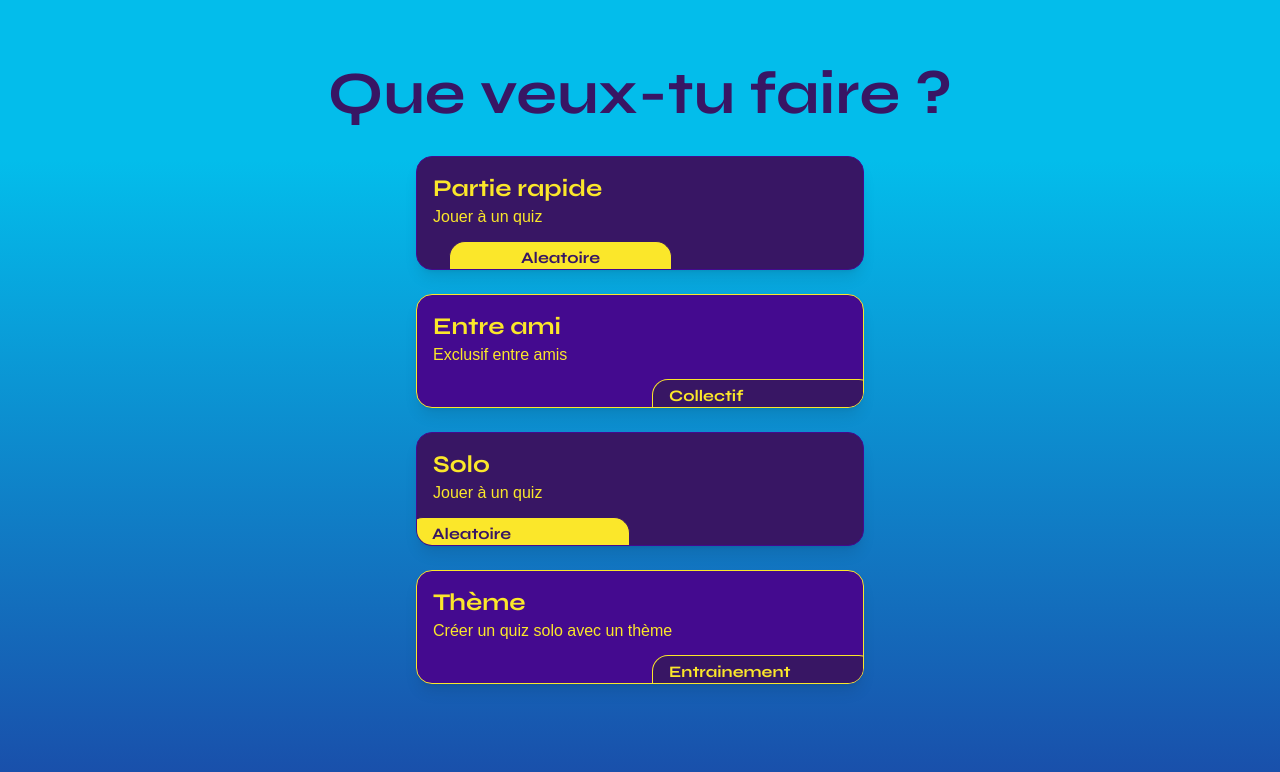
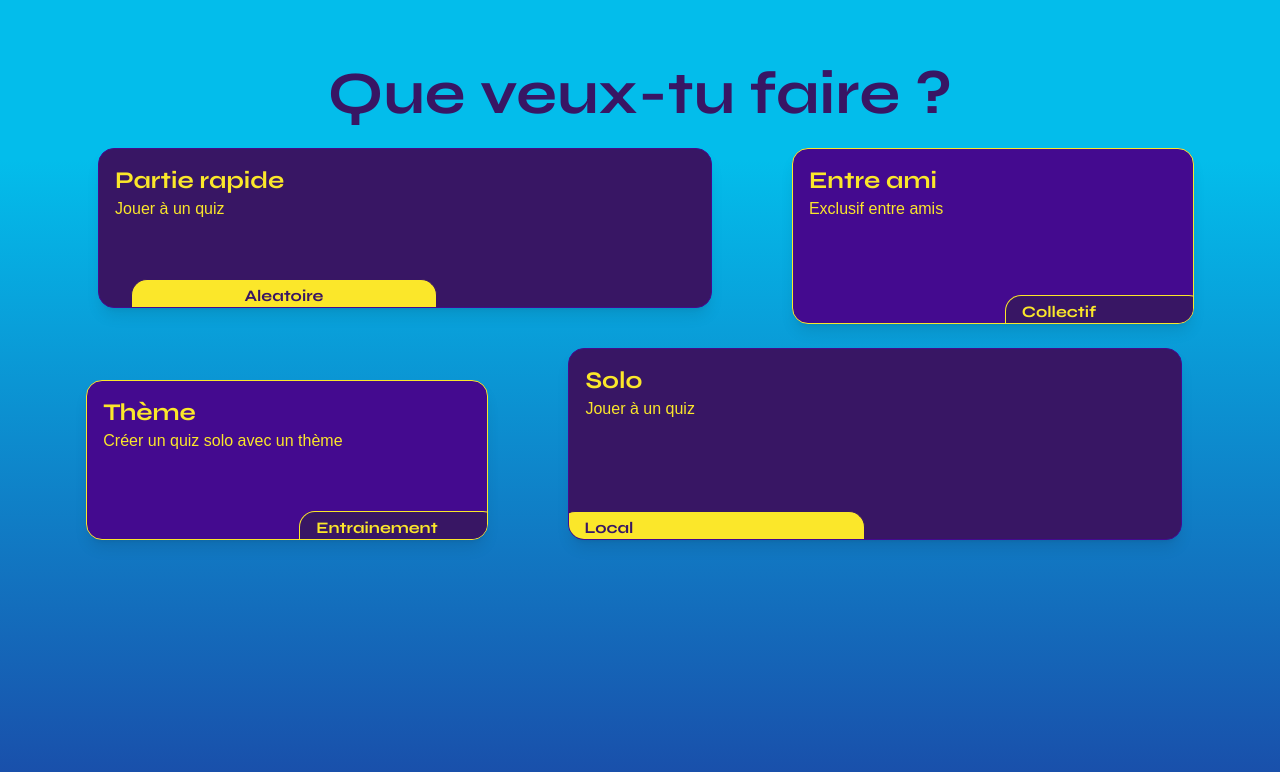
Before and after one commit to MaximeOriot/s-quizz-it-front, a React (Vite) app: page /play in a window 1280 px wide. Shown: the top 772 px of the page. Built offline with nearby package versions, Linux system fonts and the light colour scheme; a web font is replaced by a local one.

Commit message:
feat: ajouter le composant Bento pour remplacer GameCard dans la page Play et ajouter une nouvelle propriété height

```diff
--- /dev/null
+++ b/src/components/ui/Bento.tsx
@@ -0,0 +1,108 @@
+import React from 'react';
+import GameCard from './GameCard';
+
+interface BentoItemProps {
+  title: string;
+  description: string;
+  tag?: string;
+  tagPosition?: 'left' | 'center' | 'right' | 'none';
+  variant: 'primary' | 'secondary';
+  padding?: 'none' | 'sm' | 'md' | 'lg';
+  height?: string;
+  onClick?: () => void;
+  hover?: boolean;
+  colSpan?: number;
+  order?: number;
+  mobileOrder?: number;
+  alignment?: 'start' | 'center' | 'end';
+  mobileAlignment?: 'start' | 'center' | 'end';
+}
+
+interface BentoProps {
+  items: BentoItemProps[];
+  className?: string;
+  gap?: 'sm' | 'md' | 'lg';
+}
+
+const Bento: React.FC<BentoProps> = ({
+  items,
+  className = '',
+  gap = 'md',
+}) => {
+  const gapClasses = {
+    sm: 'gap-4',
+    md: 'gap-6',
+    lg: 'gap-8',
+  };
+
+  const getColSpanClass = (colSpan: number) => {
+    const colSpanMap: { [key: number]: string } = {
+      1: 'md:col-span-1',
+      2: 'md:col-span-2',
+      3: 'md:col-span-3',
+      4: 'md:col-span-4',
+      5: 'md:col-span-5',
+    };
+    return colSpanMap[colSpan] || 'md:col-span-1';
+  };
+
+  const getMobileOrderClass = (order: number) => {
+    const orderMap: { [key: number]: string } = {
+      1: 'order-1',
+      2: 'order-2',
+      3: 'order-3',
+      4: 'order-4',
+      5: 'order-5',
+    };
+    return orderMap[order] || 'order-1';
+  };
+
+  const getDesktopOrderClass = (order: number) => {
+    const orderMap: { [key: number]: string } = {
+      1: 'md:order-1',
+      2: 'md:order-2',
+      3: 'md:order-3',
+      4: 'md:order-4',
+      5: 'md:order-5',
+    };
+    return orderMap[order] || 'md:order-1';
+  };
+
+  const alignmentClasses = {
+    start: 'self-start',
+    center: 'self-center',
+    end: 'self-end',
+  };
+
+  return (
+    <div className={`w-full max-w-6xl flex flex-col md:grid md:grid-cols-5 md:justify-items-center ${gapClasses[gap]} ${className}`}>
+      {items.map((item, index) => {
+        const mobileOrder = item.mobileOrder || item.order || index + 1;
+        const desktopOrder = item.order || index + 1;
+        const mobileAlignment = item.mobileAlignment || item.alignment || 'start';
+        const desktopAlignment = item.alignment || 'start';
+
+        return (
+          <div
+            key={index}
+            className={`w-[90%] ${getColSpanClass(item.colSpan || 1)} ${getMobileOrderClass(mobileOrder)} ${getDesktopOrderClass(desktopOrder)} ${alignmentClasses[mobileAlignment]} md:${alignmentClasses[desktopAlignment]}`}
+          >
+            <GameCard
+              title={item.title}
+              description={item.description}
+              tag={item.tag}
+              tagPosition={item.tagPosition}
+              variant={item.variant}
+              padding={item.padding}
+              height={item.height}
+              onClick={item.onClick}
+              hover={item.hover}
+            />
+          </div>
+        );
+      })}
+    </div>
+  );
+};
+
+export default Bento;
--- a/src/components/ui/GameCard.tsx
+++ b/src/components/ui/GameCard.tsx
@@ -7,6 +7,7 @@ interface GameCardProps {
   tagPosition?: 'left' | 'center' | 'right' | 'none';
   variant: 'primary' | 'secondary';
   padding?: 'none' | 'sm' | 'md' | 'lg';
+  height?: string;
   className?: string;
   onClick?: () => void;
   hover?: boolean;
@@ -19,6 +20,7 @@ const GameCard: React.FC<GameCardProps> = ({
   tagPosition = 'center',
   variant,
   padding = 'md',
+  height,
   className = '',
   onClick,
   hover = false,
@@ -37,6 +39,13 @@ const GameCard: React.FC<GameCardProps> = ({
     lg: 'p-8',
   };
 
+  const tagPositionClasses = {
+    left: 'left-[-10px] pl-6',
+    center: 'left-1/2 transform -translate-x-1/2',
+    right: 'right-[-12px] pr-10',
+    none: 'left-8 text-center',
+  };
+
   const hoverClasses = hover ? 'hover:scale-105 hover:shadow-xl cursor-pointer' : '';
   const clickableClasses = onClick ? 'cursor-pointer' : '';
 
@@ -46,15 +55,9 @@ const GameCard: React.FC<GameCardProps> = ({
     paddingClasses[padding],
     hoverClasses,
     clickableClasses,
+    height,
     className
   ].filter(Boolean).join(' ');
-
-  const tagPositionClasses = {
-    left: 'left-[-10px] pl-6',
-    center: 'left-1/2 transform -translate-x-1/2',
-    right: 'right-[-12px] pr-10',
-    none: 'left-8 text-center',
-  };
 
   return (
     <div
--- a/src/features/Play/PlayPage.tsx
+++ b/src/features/Play/PlayPage.tsx
@@ -1,61 +1,83 @@
 import { useNavigate } from 'react-router-dom';
-import GameCard from '../../components/ui/GameCard';
+import Bento from '../../components/ui/Bento';
 
 function PlayPage() {
   const navigate = useNavigate();
 
+  const bentoItems = [
+    {
+      title: "Partie rapide",
+      description: "Jouer à un quiz",
+      tag: "Aleatoire",
+      tagPosition: "none" as const,
+      variant: "primary" as const,
+      padding: "sm" as const,
+      height: "h-32 md:h-40",
+      hover: true,
+      colSpan: 3,
+      order: 1,
+      mobileOrder: 1,
+      alignment: "start" as const,
+      mobileAlignment: "start" as const,
+      onClick: () => navigate('/Play')
+    },
+    {
+      title: "Entre ami",
+      description: "Exclusif entre amis",
+      tag: "Collectif",
+      tagPosition: "right" as const,
+      variant: "secondary" as const,
+      padding: "sm" as const,
+      height: "h-36 md:h-44",
+      hover: true,
+      colSpan: 2,
+      order: 2,
+      mobileOrder: 2,
+      alignment: "start" as const,
+      mobileAlignment: "end" as const,
+      onClick: () => navigate('/Play')
+    },
+    {
+      title: "Solo",
+      description: "Jouer à un quiz",
+      tag: "Local",
+      tagPosition: "left" as const,
+      variant: "primary" as const,
+      padding: "sm" as const,
+      height: "h-40 md:h-48",
+      hover: true,
+      colSpan: 3,
+      order: 3,
+      mobileOrder: 2,
+      alignment: "start" as const,
+      mobileAlignment: "start" as const,
+      onClick: () => navigate('/Play')
+    },
+    {
+      title: "Thème",
+      description: "Créer un quiz solo avec un thème",
+      tag: "Entrainement",
+      tagPosition: "right" as const,
+      variant: "secondary" as const,
+      padding: "sm" as const,
+      height: "h-32 md:h-40",
+      hover: true,
+      colSpan: 2,
+      order: 2,
+      mobileOrder: 3,
+      alignment: "start" as const,
+      mobileAlignment: "end" as const,
+      onClick: () => navigate('/Play')
+    }
+  ];
+
   return (
-    <div className="flex flex-col items-center gap-8">
+    <div className="flex flex-col items-center justify-center gap-6">
         <div className="title text-center">
             Que veux-tu faire ?
         </div>
 
-        <div className="flex flex-col gap-6 w-full max-w-md">
-            <GameCard
-                title="Partie rapide"
-                description="Jouer à un quiz"
-                tag="Aleatoire"
-                tagPosition="none"
-                variant="primary"
-                padding="sm"
-                hover={true}
-                onClick={() => navigate('/Play')}
-            />
-
-            <GameCard
-                title="Entre ami"
-                description="Exclusif entre amis"
-                tag="Collectif"
-                tagPosition="right"
-                variant="secondary"
-                padding="sm"
-                hover={true}
-                onClick={() => navigate('/Play')}
-            />
-
-            <GameCard
-                title="Solo"
-                description="Jouer à un quiz"
-                tag="Aleatoire"
-                variant="primary"
-                padding="sm"
-                tagPosition="left"
-                hover={true}
-                onClick={() => navigate('/Play')}
-            />
-
-            <GameCard
-                title="Thème"
-                description="Créer un quiz solo avec un thème"
-                tag="Entrainement"
-                tagPosition="right"
-                variant="secondary"
-                padding="sm"
-                hover={true}
-                onClick={() => navigate('/Play')}
-            />
-        </div>
-
+        <Bento items={bentoItems} />
     </div>
   );
 }
```
